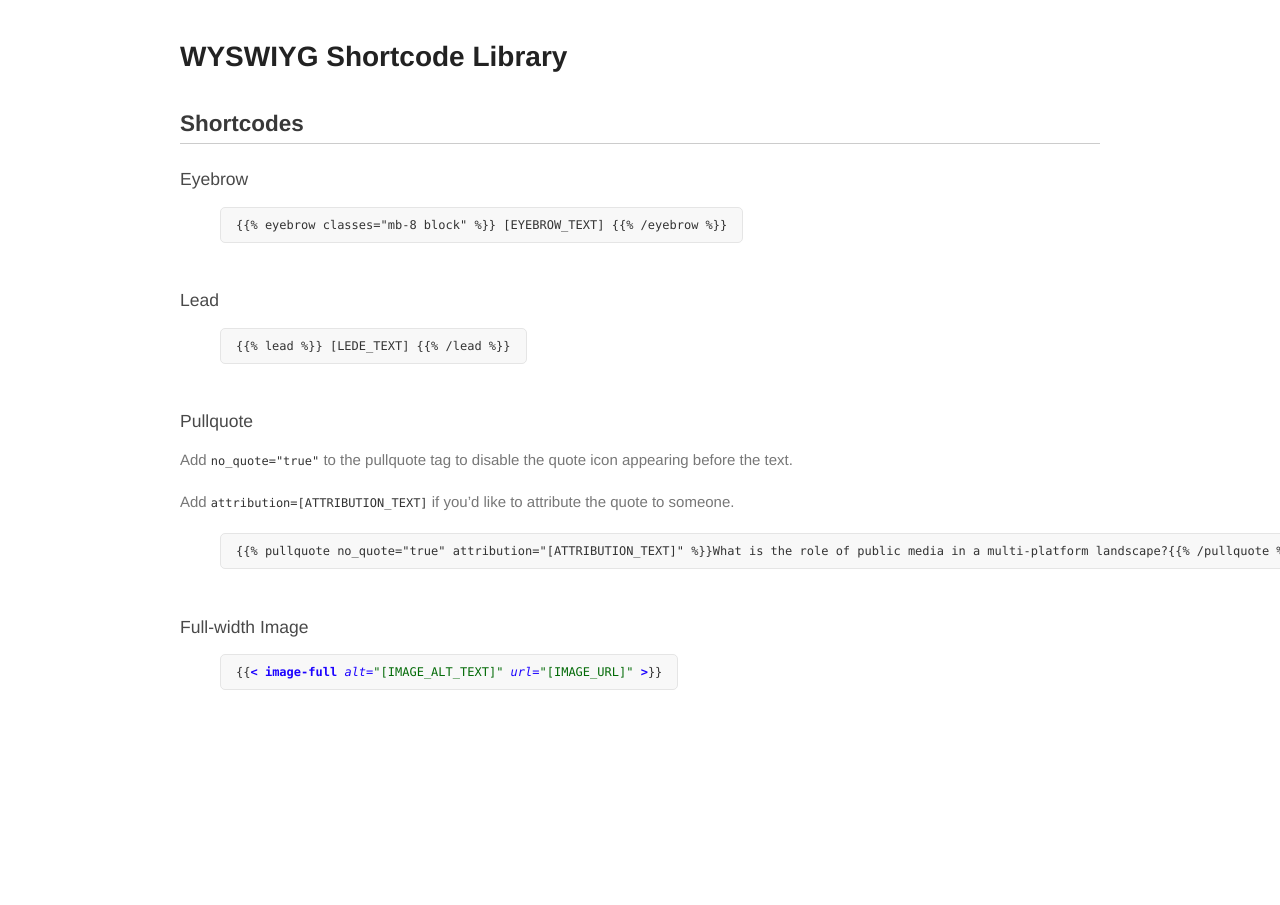
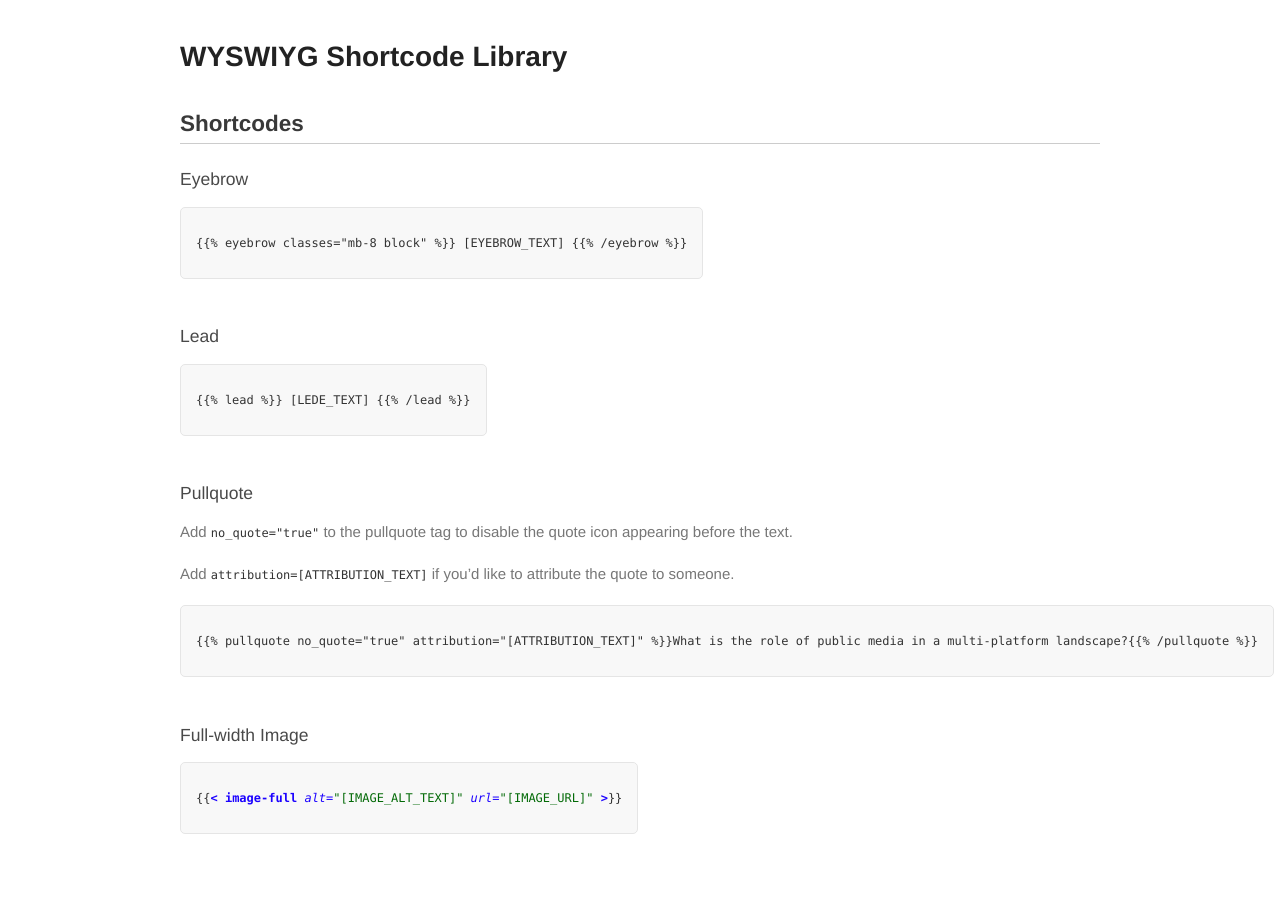
Before and after one commit to Atlantic57/html-snippets, a Jekyll site: the page built from index.md, in a window 1280 px wide. Built offline with Jekyll 4.4.1, drawn with Linux system fonts in a browser that asks for light colours; our own code applies the rules of GitHub Pages for plain Markdown files.

Commit message:
Using rogue instead.

````diff
--- a/_config.yml
+++ b/_config.yml
@@ -1,4 +1,4 @@
-pygments: true
 markdown: kramdown
-plugins:
-  - jekyll-toc
+kramdown:
+  input: GFM
+  syntax_highlighter: rouge
--- a/index.md
+++ b/index.md
@@ -8,19 +8,19 @@
 
 ### Eyebrow
 
-{% highlight html %}
+```html
 {% raw %}
 {{% eyebrow classes="mb-8 block" %}} [EYEBROW_TEXT] {{% /eyebrow %}}
 {% endraw %}
-{% endhighlight %}
+```
 
 ### Lead
 
-{% highlight html %}
+```html
 {% raw %}
 {{% lead %}} [LEDE_TEXT] {{% /lead %}}
 {% endraw %}
-{% endhighlight %}
+```
 
 ### Pullquote
 
@@ -28,16 +28,16 @@
 
 Add `attribution=[ATTRIBUTION_TEXT]` if you'd like to attribute the quote to someone.
 
-{% highlight html %}
+```html
 {% raw %}
 {{% pullquote no_quote="true" attribution="[ATTRIBUTION_TEXT]" %}}What is the role of public media in a multi-platform landscape?{{% /pullquote %}}
 {% endraw %}
-{% endhighlight %}
+```
 
 ### Full-width Image
 
-{% highlight html %}
+```html
 {% raw %}
 {{< image-full alt="[IMAGE_ALT_TEXT]" url="[IMAGE_URL]" >}}
 {% endraw %}
-{% endhighlight %}
+```
````
